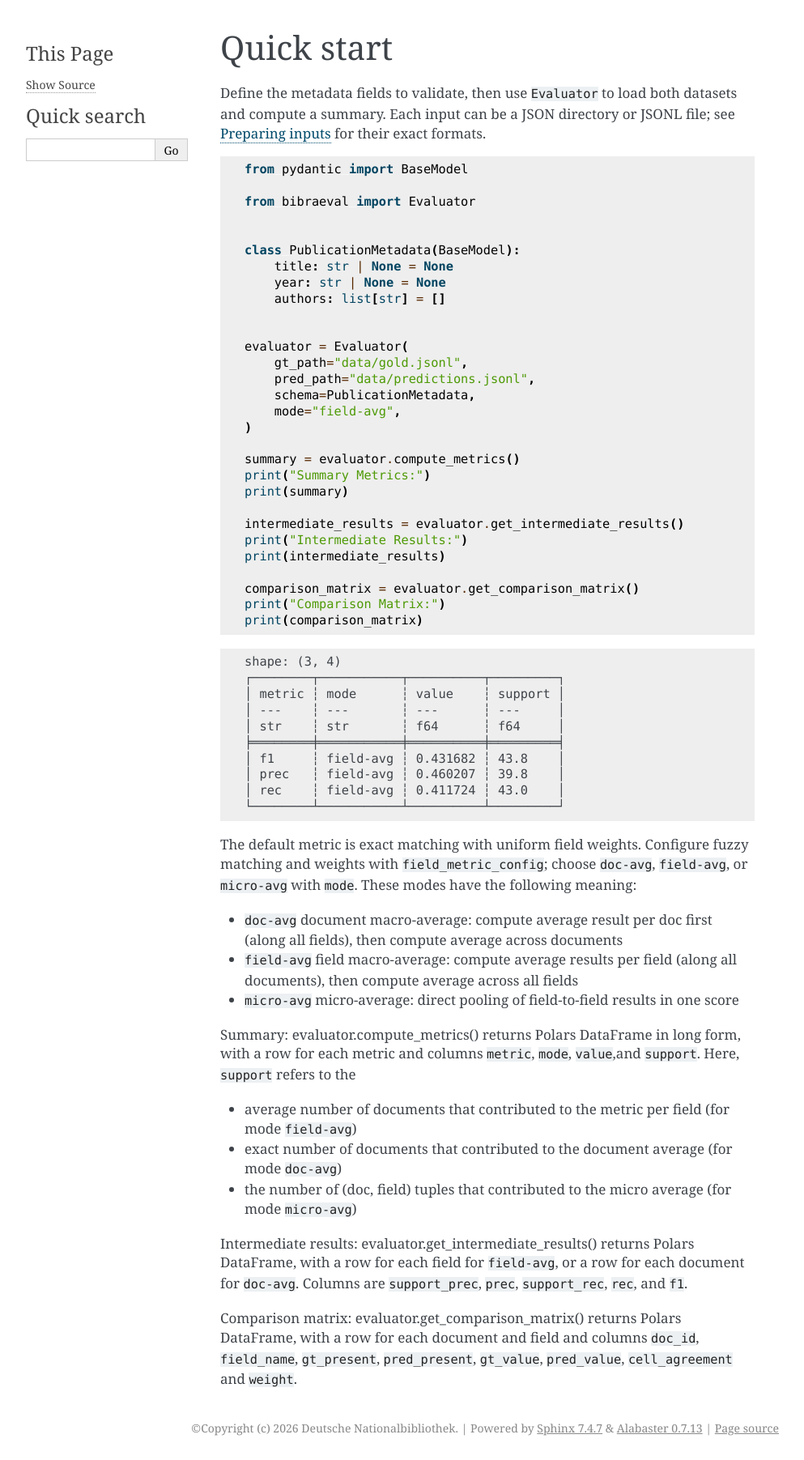
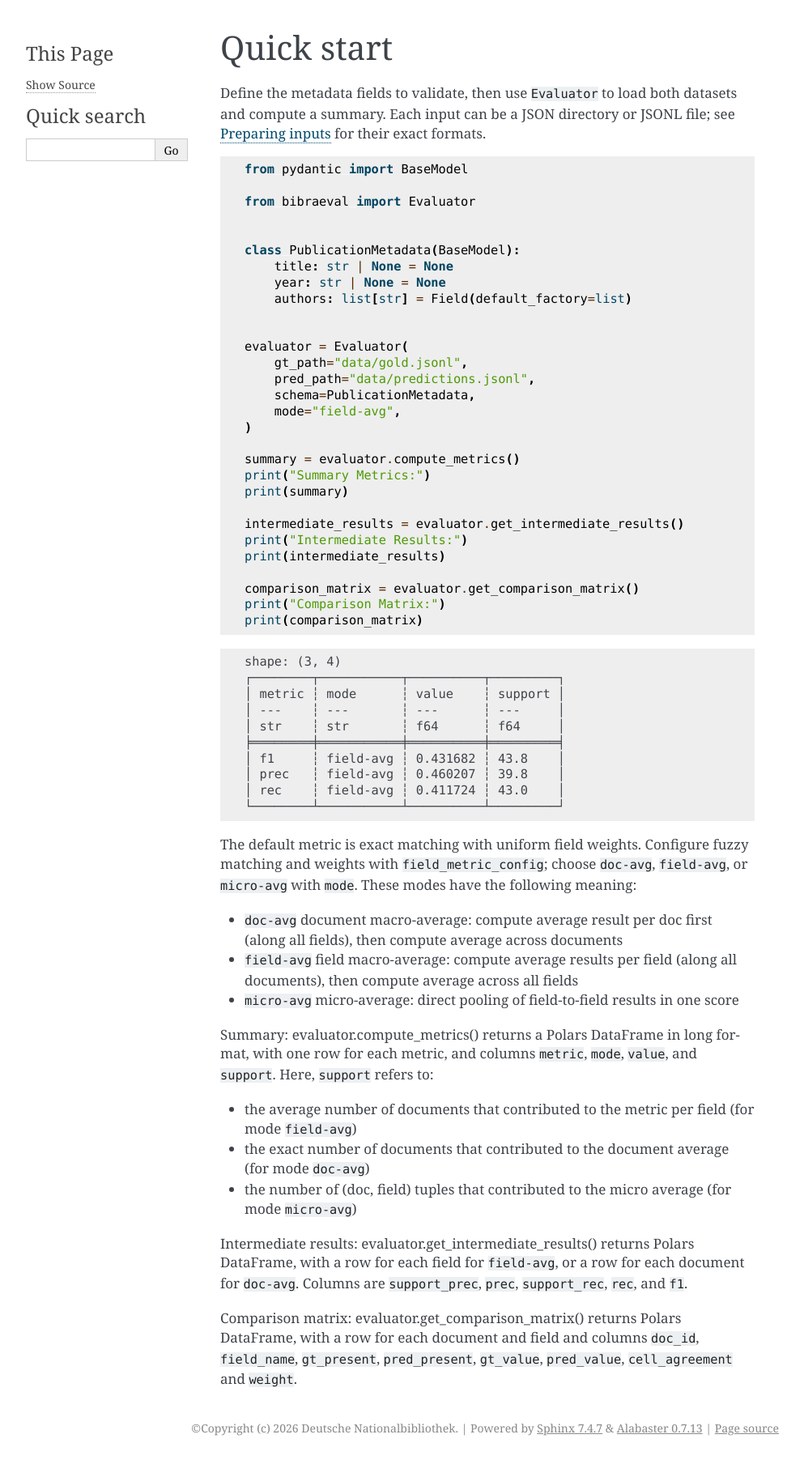
Before and after one commit to deutsche-nationalbibliothek/bibraeval, a Sphinx documentation site: the page built from docs/guides/quickstart.md, in a window 1280 px wide. Shown: the whole page at 81% size, without its empty margins (148-1141 px from the left). Built offline with Sphinx 7.4.7, drawn with Linux system fonts in a browser that asks for light colours; pages that are not in the unit, such as notebooks, are missing from menus.

Commit message:
docs: fix quickstart

```diff
--- a/docs/guides/quickstart.md
+++ b/docs/guides/quickstart.md
@@ -13,7 +13,7 @@ from bibraeval import Evaluator
 class PublicationMetadata(BaseModel):
     title: str | None = None
     year: str | None = None
-    authors: list[str] = []
+    authors: list[str] = Field(default_factory=list)
 
 
 evaluator = Evaluator(
@@ -59,13 +59,13 @@ fuzzy matching and weights with `field_metric_config`; choose `doc-avg`,
      documents), then compute average across all fields
 - `micro-avg` micro-average: direct pooling of field-to-field results in one score
 
-Summary: evaluator.compute_metrics() returns Polars DataFrame in long form, with
-a row for each metric and columns `metric`, `mode`, `value`,and `support`.
-Here, `support` refers to the
+Summary: evaluator.compute_metrics() returns a Polars DataFrame in long format, with
+one row for each metric, and columns `metric`, `mode`, `value`, and `support`.
+Here, `support` refers to:
 
-- average number of documents that contributed to the metric per field (for
+- the average number of documents that contributed to the metric per field (for
     mode `field-avg`)
-- exact number of documents that contributed to the document average (for mode
+- the exact number of documents that contributed to the document average (for mode
     `doc-avg`)
 - the number of (doc, field) tuples that contributed to the micro average (for
     mode `micro-avg`)
```
